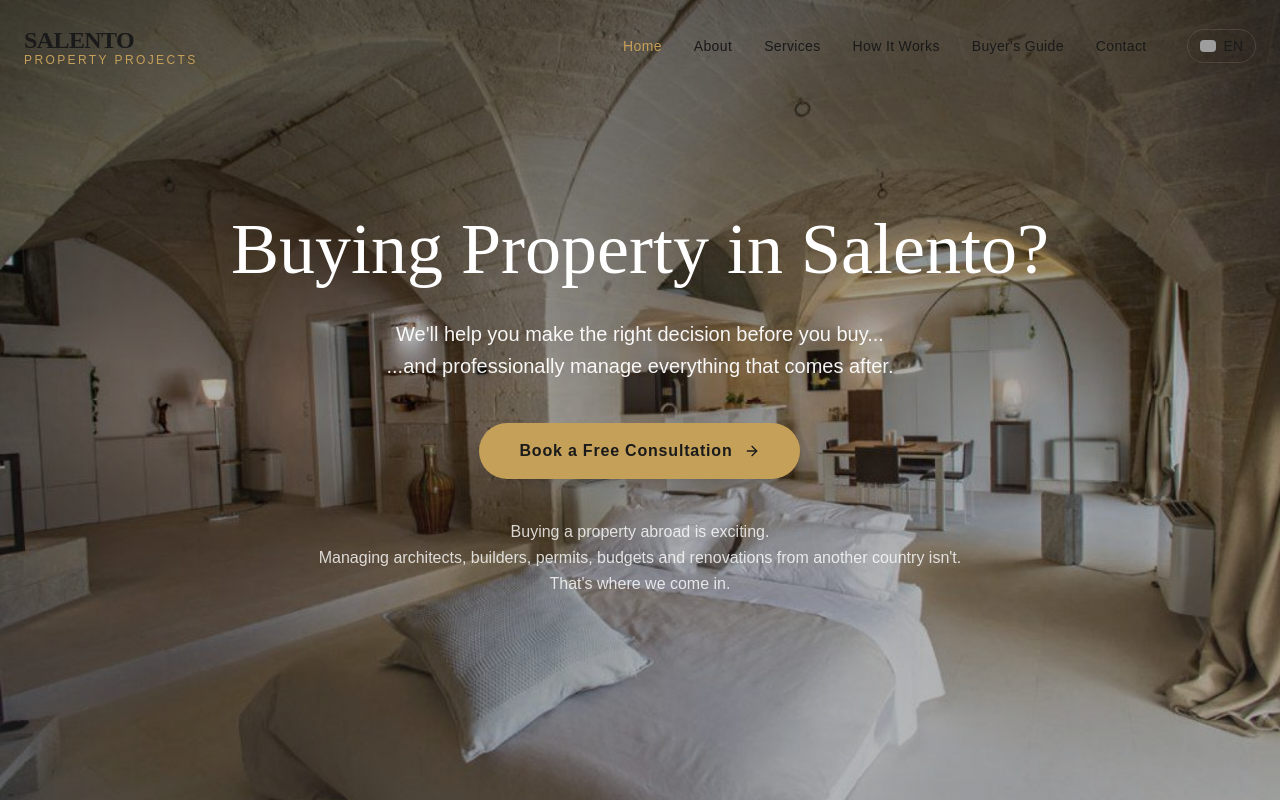
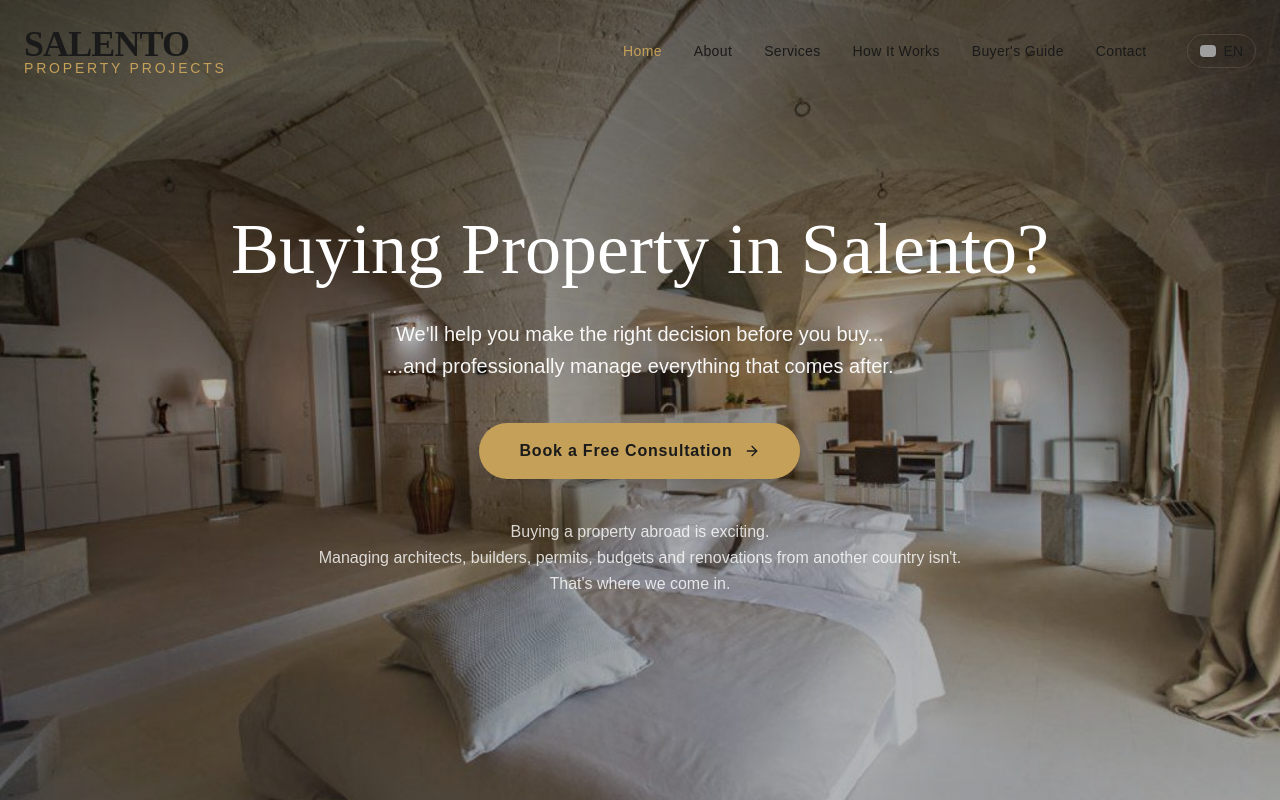
Before and after one commit to mazzuccowow-web/salento-property-projects, a React (Vite) app: page / in a window 1280 px wide. Shown: the top 800 px of the page. Built offline with nearby package versions, Linux system fonts and the light colour scheme; grey boxes are pictures that could not be loaded.

Commit message:
Update Navbar.tsx

```diff
--- a/src/components/Navbar.tsx
+++ b/src/components/Navbar.tsx
@@ -51,13 +51,13 @@ export default function Navbar() {
     >
       <div className="max-w-7xl mx-auto px-6 flex justify-between items-center">
 
-        {/* TEXT LOGO */}
+         {/* TEXT LOGO */}
         <Link to="/" className="flex flex-col" id="logo-link">
-          <span className="text-xl md:text-2xl font-serif font-bold tracking-tight text-brand-black">
+          <span className="text-3xl md:text-4xl font-serif font-bold tracking-tight text-brand-black">
             SALENTO
           </span>
 
-          <span className="text-[10px] md:text-xs tracking-[0.2em] font-sans font-medium text-brand-gold uppercase -mt-1">
+          <span className="text-xs md:text-sm tracking-[0.2em] font-sans font-medium text-brand-gold uppercase -mt-1 md:-mt-1.5">
             Property Projects
           </span>
         </Link>
```
